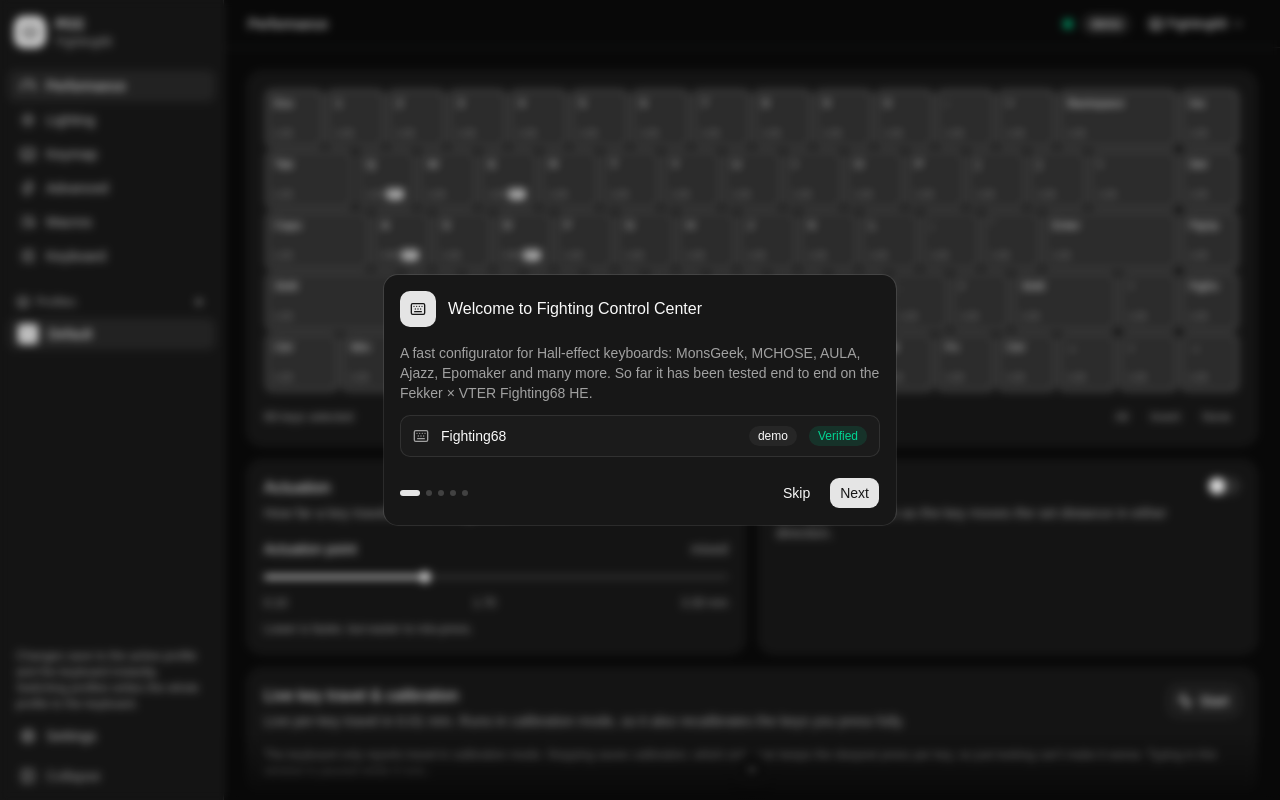
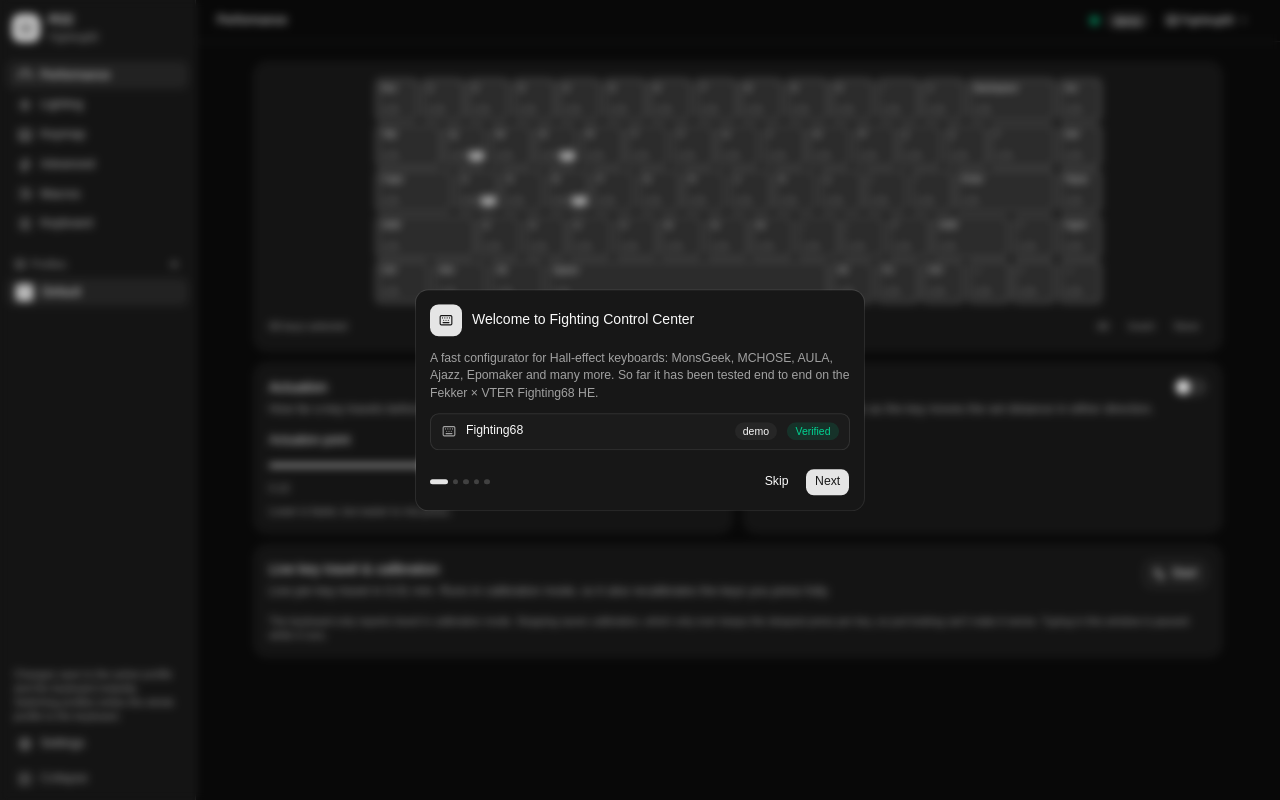
Before and after one commit to shybruh/FightingControlCenter-FCC, a React (Vite) app in the folder app/: page / in a window 1280 px wide. Both pictures are taken after a click on the button "Try demo mode". Built offline with nearby package versions, Linux system fonts and the light colour scheme.

Commit message:
Compact density for laptops (Auto / Comfortable / Compact): smaller text, spacing and keyboard

```diff
--- a/app/src/components/AppSettingsPanel.tsx
+++ b/app/src/components/AppSettingsPanel.tsx
@@ -3,11 +3,12 @@
 import { Card, CardContent, CardDescription, CardHeader, CardTitle } from '@/components/ui/card'
 import { cn } from '@/lib/utils'
 import { isTauri } from '../desktop/env'
-import { ACCENTS, THEMES, accentColors, isDarkTheme, useTheme } from '../theme'
+import { ACCENTS, DENSITIES, THEMES, accentColors, isDarkTheme, useTheme, type Density } from '../theme'
 import { useStore } from '../store'
 import { DesktopAppCards } from './DesktopPanel'
 import { useDiagnostics } from './Diagnostics'
 import { WhatsNewButton } from './WhatsNew'
+import { Segmented } from './ui'
 
 /** The app's own settings, apart from the keyboard's: startup, tray, updates and help. */
 export function AppSettingsPanel() {
@@ -88,6 +89,7 @@
           })}
         </div>
         <AccentPicker />
+        <DensityRow />
       </CardContent>
     </Card>
   )
@@ -143,3 +145,18 @@
     </div>
   )
 }
+
+/** Compact: smaller text, spacing and keys for laptop screens. Auto picks it for small windows. */
+function DensityRow() {
+  const density = useTheme((s) => s.density)
+  const setDensity = useTheme((s) => s.setDensity)
+  return (
+    <div className="flex flex-wrap items-center justify-between gap-3 border-t pt-4">
+      <div className="flex flex-col">
+        <span className="text-sm font-medium">Density</span>
+        <span className="text-xs text-muted-foreground">Compact fits more on a laptop screen. Auto uses it when the window is small.</span>
+      </div>
+      <Segmented<Density> value={density} options={DENSITIES.map((d) => ({ value: d.id, label: d.label }))} onChange={setDensity} />
+    </div>
+  )
+}
--- a/app/src/components/Keyboard.tsx
+++ b/app/src/components/Keyboard.tsx
@@ -67,6 +67,8 @@
   return (
     <div
       className="kb-wrap"
+      // the board's width in keys, for compact mode's size cap (keyboard.css)
+      style={{ '--cols': LAYOUT_WIDTH } as CSSProperties}
       onPointerUp={() => (dragging.current = null)}
       onPointerLeave={() => (dragging.current = null)}
     >
--- a/app/src/components/keyboard.css
+++ b/app/src/components/keyboard.css
@@ -5,6 +5,11 @@
   width: 100%;
   touch-action: none;
   user-select: none;
+}
+/* compact density: keys at most ~3.25 rem wide, so the board and the cards under it fit a laptop screen */
+.compact .kb-wrap {
+  max-width: calc(var(--cols) * 3.25rem);
+  margin-inline: auto;
 }
 .kb {
   --u: calc(100cqw / var(--cols));
--- a/app/src/index.css
+++ b/app/src/index.css
@@ -134,3 +134,9 @@
     height: 100%;
   }
 }
+
+/* Compact density (laptops): everything sized in rem shrinks with the root size; the keyboard has its own cap in
+   keyboard.css. The on-screen popup keeps its size. */
+html.compact:not(.osd) {
+    font-size: 14px;
+}
--- a/app/src/main.tsx
+++ b/app/src/main.tsx
@@ -7,7 +7,7 @@
 import { hideBrowserChrome } from './desktop/browserChrome'
 import { isTauri } from './desktop/env'
 import { restoreSettings } from './desktop/settingsFile'
-import { applyTheme, startTheme, useTheme } from './theme'
+import { applyDensity, applyTheme, startTheme, useTheme } from './theme'
 
 // The desktop build loads this bundle twice: the main window and the on-screen popup overlay.
 const isOsd = new URLSearchParams(location.search).has('osd')
@@ -19,7 +19,10 @@
 }
 
 // the theme as last saved here, before anything paints (the popup overlay stays dark)
-if (!isOsd) applyTheme(useTheme.getState().theme)
+if (!isOsd) {
+  applyTheme(useTheme.getState().theme)
+  applyDensity(useTheme.getState().density)
+}
 
 const root = createRoot(document.getElementById('root')!)
 if (isOsd) {
--- a/app/src/theme.ts
+++ b/app/src/theme.ts
@@ -80,6 +80,30 @@
 const ACCENT_VARS = ['--primary', '--sidebar-primary', '--ring', '--sidebar-ring'] as const
 const ACCENT_TEXT_VARS = ['--primary-foreground', '--sidebar-primary-foreground'] as const
 
+/** Density: Compact shrinks text, spacing and the keyboard for laptop screens; Auto picks it for small windows. */
+export const DENSITIES = [
+  { id: 'auto', label: 'Auto' },
+  { id: 'comfortable', label: 'Comfortable' },
+  { id: 'compact', label: 'Compact' },
+] as const
+export type Density = (typeof DENSITIES)[number]['id']
+const DENSITY_KEY = 'fcc.density.v1'
+/** a window smaller than this is a laptop screen (or a small window): Auto goes compact */
+const small = () => typeof window !== 'undefined' && (window.innerHeight < 820 || window.innerWidth < 1200)
+
+function readDensity(): Density {
+  try {
+    const v = localStorage.getItem(DENSITY_KEY)
+    if (v && DENSITIES.some((d) => d.id === v)) return v as Density
+  } catch {}
+  return 'auto'
+}
+
+/** Puts the density on the page (html.compact, see index.css and keyboard.css). */
+export function applyDensity(d: Density) {
+  document.documentElement.classList.toggle('compact', d === 'compact' || (d === 'auto' && small()))
+}
+
 const KEY = 'fcc.theme.v1'
 const ACCENT_KEY = 'fcc.accent.v1'
 
@@ -139,9 +163,24 @@
   return [r, g, b]
 }
 
-export const useTheme = create<{ theme: string; accent: string; set(id: string): void; setAccent(accent: string): void }>((set, get) => ({
+export const useTheme = create<{
+  theme: string
+  accent: string
+  density: Density
+  set(id: string): void
+  setAccent(accent: string): void
+  setDensity(d: Density): void
+}>((set, get) => ({
   theme: read(),
   accent: readAccent(),
+  density: readDensity(),
+  setDensity(d) {
+    try {
+      localStorage.setItem(DENSITY_KEY, d)
+    } catch {}
+    set({ density: d })
+    applyDensity(d)
+  },
   set(id) {
     try {
       localStorage.setItem(KEY, id)
@@ -160,8 +199,13 @@
 
 /** Applies the saved theme now, and again whenever Windows switches between light and dark ("System"). */
 export function startTheme() {
-  useTheme.setState({ theme: read(), accent: readAccent() })
+  useTheme.setState({ theme: read(), accent: readAccent(), density: readDensity() })
   applyTheme(read(), readAccent())
+  applyDensity(readDensity())
+  // Auto follows the window as it's resized
+  window.addEventListener('resize', () => {
+    if (useTheme.getState().density === 'auto') applyDensity('auto')
+  })
   if (typeof matchMedia !== 'undefined') {
     matchMedia('(prefers-color-scheme: dark)').addEventListener('change', () => {
       if (useTheme.getState().theme === 'system') applyTheme('system', useTheme.getState().accent)
```
Also changed, not shown: 1 other file (tests, documents, lock files or other folders).
